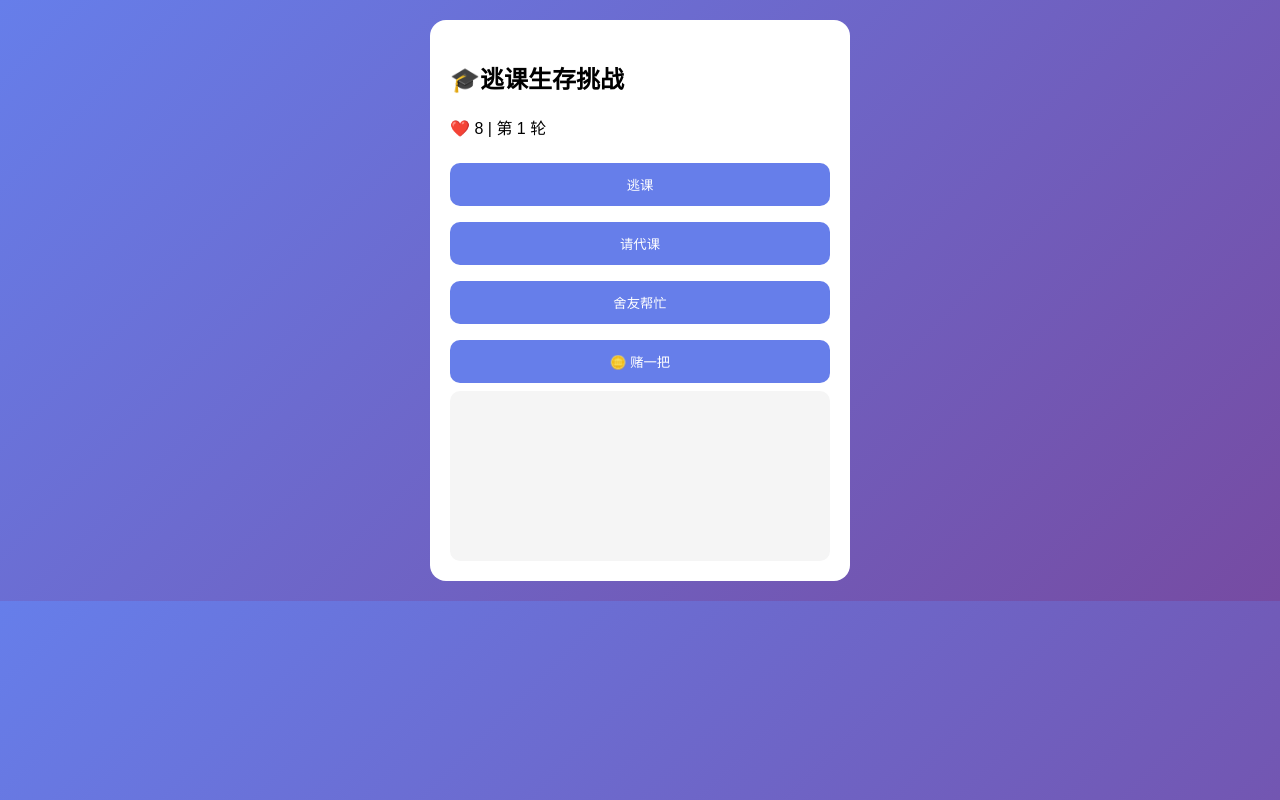
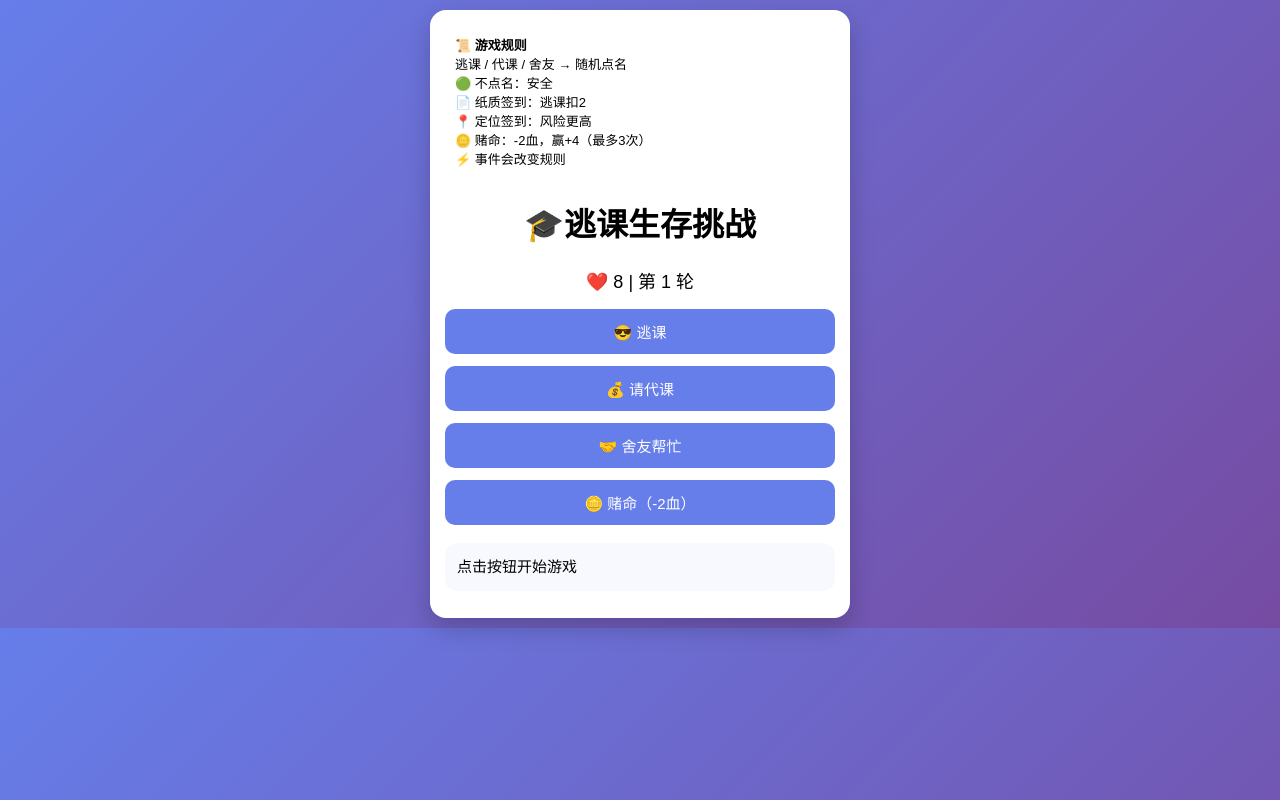
Before and after one commit to han059133-glitch/-, a plain HTML site: page index.html in a window 1280 px wide. Drawn offline with Linux system fonts and the light colour scheme.

Commit message:
Refactor HTML structure and enhance styles
Updated styles and game logic for improved gameplay experience.

```diff
--- a/index.html
+++ b/index.html
@@ -6,45 +6,120 @@
 <title>逃课生存挑战</title>
 
 <style>
-body {margin:0;font-family:sans-serif;background:linear-gradient(135deg,#667eea,#764ba2);}
-.container {max-width:420px;margin:auto;padding:20px;}
-.card {background:#fff;border-radius:16px;padding:20px;}
-button {width:100%;margin:8px 0;padding:12px;border:none;border-radius:10px;background:#667eea;color:#fff;}
-.log {height:150px;overflow:auto;background:#f5f5f5;padding:10px;border-radius:10px;}
+body {
+    margin: 0;
+    font-family: "PingFang SC", sans-serif;
+    background: linear-gradient(135deg, #667eea, #764ba2);
+}
+
+.container {
+    max-width: 420px;
+    margin: auto;
+    padding: 10px;
+}
+
+.card {
+    background: white;
+    border-radius: 16px;
+    padding: 15px;
+    box-shadow: 0 10px 25px rgba(0,0,0,0.2);
+}
+
+.rule {
+    position: sticky;
+    top: 0;
+    z-index: 100;
+    background: rgba(255,255,255,0.95);
+    backdrop-filter: blur(6px);
+    font-size: 13px;
+    padding: 10px;
+    margin-bottom: 10px;
+    border-radius: 10px;
+}
+
+h1 { text-align: center; }
+
+.status {
+    text-align: center;
+    font-size: 18px;
+    margin: 10px 0;
+}
+
+button {
+    width: 100%;
+    margin: 6px 0;
+    padding: 12px;
+    border: none;
+    border-radius: 10px;
+    background: #667eea;
+    color: white;
+    font-size: 15px;
+}
+
+.roundResult {
+    margin-top: 12px;
+    padding: 12px;
+    background: #f8f9ff;
+    border-radius: 12px;
+    font-size: 15px;
+    line-height: 1.6;
+}
+
+.result {
+    text-align: center;
+    font-size: 18px;
+    margin-top: 12px;
+}
 </style>
 </head>
 
 <body>
+
 <div class="container">
 <div class="card">
 
-<h2>🎓逃课生存挑战</h2>
+<div class="rule">
+📜 <b>游戏规则</b><br>
+逃课 / 代课 / 舍友 → 随机点名<br>
+🟢 不点名：安全<br>
+📄 纸质签到：逃课扣2<br>
+📍 定位签到：风险更高<br>
+🪙 赌命：-2血，赢+4（最多3次）<br>
+⚡ 事件会改变规则
+</div>
 
-<p>❤️ <span id="hp">8</span> | 第 <span id="round">1</span> 轮</p>
+<h1>🎓逃课生存挑战</h1>
 
-<button onclick="play('skip')">逃课</button>
-<button onclick="play('proxy')">请代课</button>
-<button onclick="play('roommate')">舍友帮忙</button>
-<button onclick="coinFlip()">🪙 赌一把</button>
+<div class="status">
+❤️ <span id="hp">8</span> | 第 <span id="round">1</span> 轮
+</div>
 
-<div class="log" id="log"></div>
-<div id="result"></div>
+<button onclick="play('skip')">😎 逃课</button>
+<button onclick="play('proxy')">💰 请代课</button>
+<button onclick="play('roommate')">🤝 舍友帮忙</button>
+<button onclick="coinFlip()">🪙 赌命（-2血）</button>
+
+<div class="roundResult" id="roundResult">
+点击按钮开始游戏
+</div>
+
+<div class="result" id="result"></div>
 
 </div>
 </div>
 
 <script>
-let hp=8,round=1,coinCount=0;
-let coinWin=0,coinLose=0;
+let hp = 8;
+let round = 1;
+let coinCount = 0;
 
-let stats={skip:0,proxy:0,roommate:0};
-let eventStats={慈悲:0,巡查:0,代课翻车:0};
+let stats = { skip:0, proxy:0, roommate:0 };
+let coinWin = 0, coinLose = 0;
 
-function log(t){
-let d=document.getElementById("log");
-d.innerHTML+= "<div>"+t+"</div>";
-d.scrollTop=d.scrollHeight;
-}
+let eventStats = { 慈悲:0, 巡查:0, 代课翻车:0 };
+
+let noDamageStreak = 0, damageStreak = 0;
+let maxNoDamage = 0, maxDamage = 0;
 
 function randomResult(){
     return ["不点名","纸质签到","定位签到"][Math.floor(Math.random()*3)];
@@ -55,71 +130,150 @@ if(Math.random()>0.3) return null;
     return ["慈悲","巡查","代课翻车"][Math.floor(Math.random()*3)];
 }
 
-function coinFlip(){
-if(hp<2||coinCount>=3)return log("⚠️不能再赌了");
-hp-=2;coinCount++;
-
-if(Math.random()<0.5){hp+=4;coinWin++;log("🪙正面+4");}
-else{coinLose++;log("💀反面");}
-
-document.getElementById("hp").innerText=hp;
+function getChoiceName(c){
+    return {
+        skip:"逃课",
+        proxy:"请代课",
+        roommate:"舍友帮忙"
+    }[c];
 }
 
+// 🎲 赌命
+function coinFlip(){
+    if(hp < 2 || coinCount >= 3){
+        updateResult("⚠️ 无法赌命");
+        return;
+    }
+
+    hp -= 2;
+    coinCount++;
+
+    let text = "";
+
+    if(Math.random()<0.5){
+        hp += 4;
+        coinWin++;
+        text = "🪙 正面！血赚 +4";
+    }else{
+        coinLose++;
+        text = "💀 反面…亏了2血";
+    }
+
+    document.getElementById("hp").innerText = hp;
+
+    updateResult(`
+🎲 赌命结果<br>
+${text}<br>
+❤️ 当前生命：${hp}
+`);
+}
+
+// 🎮 主逻辑
 function play(choice){
-if(hp<=0)return;
+    if(hp<=0) return;
 
     stats[choice]++;
 
-let event=randomEvent();
-let result=randomResult();
-let damage=0;
+    let result = randomResult();
+    let event = randomEvent();
 
-let roommateRate=0.5,reduce=0,proxyFail=false;
+    let damage = 0;
+    let roommateRate = 0.5;
+    let reduce = 0;
+    let proxyFail = false;
 
-// ✅ 正确位置（不会报错）
+    let eventText = "无";
+
     if(event){
         eventStats[event]++;
-if(event==="慈悲"){reduce=1;log("🙏老师慈悲");}
-if(event==="巡查"){roommateRate=0.9;log("👀巡查来了");}
-if(event==="代课翻车"&&choice==="proxy"&&Math.random()<0.5){
-proxyFail=true;log("🤡代课翻车");
+        eventText = event;
+
+        if(event==="慈悲") reduce = 1;
+        if(event==="巡查") roommateRate = 0.9;
+
+        if(event==="代课翻车" && choice==="proxy" && Math.random()<0.5){
+            proxyFail = true;
         }
     }
 
-if(result==="不点名"){log("🟢安全");}
-
     if(result==="纸质签到"){
-if(choice==="skip")damage=2;
-if(choice==="roommate"&&Math.random()<roommateRate)damage=2;
+        if(choice==="skip") damage=2;
+        if(choice==="roommate" && Math.random()<roommateRate) damage=2;
     }
 
     if(result==="定位签到"){
-if(choice==="skip")damage=2;
-if(choice==="proxy")damage=3;
-if(choice==="roommate"&&Math.random()<roommateRate)damage=3;
+        if(choice==="skip") damage=2;
+        if(choice==="proxy") damage=3;
+        if(choice==="roommate" && Math.random()<roommateRate) damage=3;
     }
 
-if(proxyFail)damage=2;
+    if(proxyFail) damage = 2;
 
-damage=Math.max(0,damage-reduce);
-hp-=damage;
+    damage = Math.max(0, damage - reduce);
 
-document.getElementById("hp").innerText=hp;
-document.getElementById("round").innerText=round;
+    hp -= damage;
+    if(hp<0) hp=0;
 
-log("扣血:"+damage+" 剩余:"+hp);
+    // 连击统计
+    if(damage===0){
+        noDamageStreak++;
+        damageStreak=0;
+    }else{
+        damageStreak++;
+        noDamageStreak=0;
+    }
+
+    maxNoDamage = Math.max(maxNoDamage, noDamageStreak);
+    maxDamage = Math.max(maxDamage, damageStreak);
+
+    document.getElementById("hp").innerText = hp;
+    document.getElementById("round").innerText = round;
+
+    updateResult(`
+📌 点名：${result}<br>
+⚡ 事件：${eventText}<br>
+👉 选择：${getChoiceName(choice)}<br>
+💔 扣血：${damage}<br>
+❤️ 剩余：${hp}
+`);
 
     round++;
-if(hp<=0)endGame();
+
+    if(hp<=0) endGame();
 }
 
+function updateResult(html){
+    document.getElementById("roundResult").innerHTML = html;
+}
+
+// 🏁 结算
 function endGame(){
-let title="普通大学生";
-if(coinWin>=2)title="🎲赌狗之王";
-if(eventStats["代课翻车"]>=2)title="🤡社会性死亡";
 
-document.getElementById("result").innerHTML=
-"🎉结束 存活:"+ (round-1)+"轮<br>"+title;
+    let titles = [];
+
+    if(stats.skip === round-1) titles.push("😎 孤胆英雄");
+    if(stats.proxy >=5) titles.push("💰 氪金战士");
+    if(stats.roommate >=5) titles.push("🤝 人脉王");
+    if(stats.skip>=2 && stats.proxy>=2 && stats.roommate>=2) titles.push("🧠 策略大师");
+
+    if(maxNoDamage>=3) titles.push("🍀 天选之子");
+    if(maxDamage>=3) titles.push("😭 非洲酋长");
+    if(coinWin>=2) titles.push("🎲 赌狗之王");
+    if(coinLose>=2) titles.push("💀 赌狗翻车王");
+
+    if(eventStats["慈悲"]>=2) titles.push("🙏 天命加身");
+    if(eventStats["巡查"]>=2) titles.push("👀 被重点关注");
+    if(eventStats["代课翻车"]>=2) titles.push("🤡 社会性死亡");
+
+    if(round<=3) titles.push("🧊 开局即凉");
+    if(round>=10) titles.push("🏆 苟王之王");
+
+    if(titles.length===0) titles.push("🙂 普通大学生");
+
+    let show = titles.sort(()=>0.5-Math.random()).slice(0,2).join(" + ");
+
+    document.getElementById("result").innerHTML =
+        `🎉 游戏结束<br>存活 ${round-1} 轮<br>🏅 ${show}`;
 }
 </script>
 
```
Lines whose indentation alone changed are shown as unchanged.
